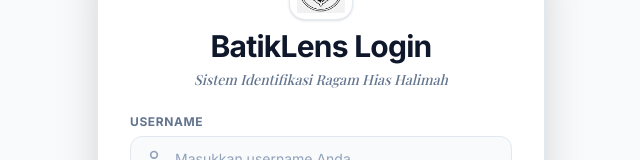
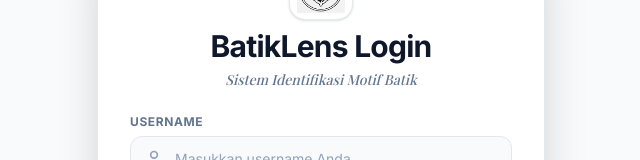
Before and after one commit to coffeecanner/BatikLensHalimah, a React (Vite) app: page / in a window 1280 px wide. Shown: the part 213-373 px from the top of the page, without its empty margins (319-959 px from the left). Built offline with nearby package versions, Linux system fonts and the light colour scheme; a web font is replaced by a local one.

Commit message:
Update App.tsx

```diff
--- a/src/App.tsx
+++ b/src/App.tsx
@@ -847,7 +847,7 @@ export default function App() {
           </div>
           <div>
             <h1 className="text-3xl font-extrabold font-sans tracking-tight text-slate-900">BatikLens Login</h1>
-            <p className="text-sm text-slate-500 mt-1.5 font-serif italic">Sistem Identifikasi Ragam Hias Halimah</p>
+            <p className="text-sm text-slate-500 mt-1.5 font-serif italic">Sistem Identifikasi Motif Batik</p>
           </div>
 
           {loginError && (
```
